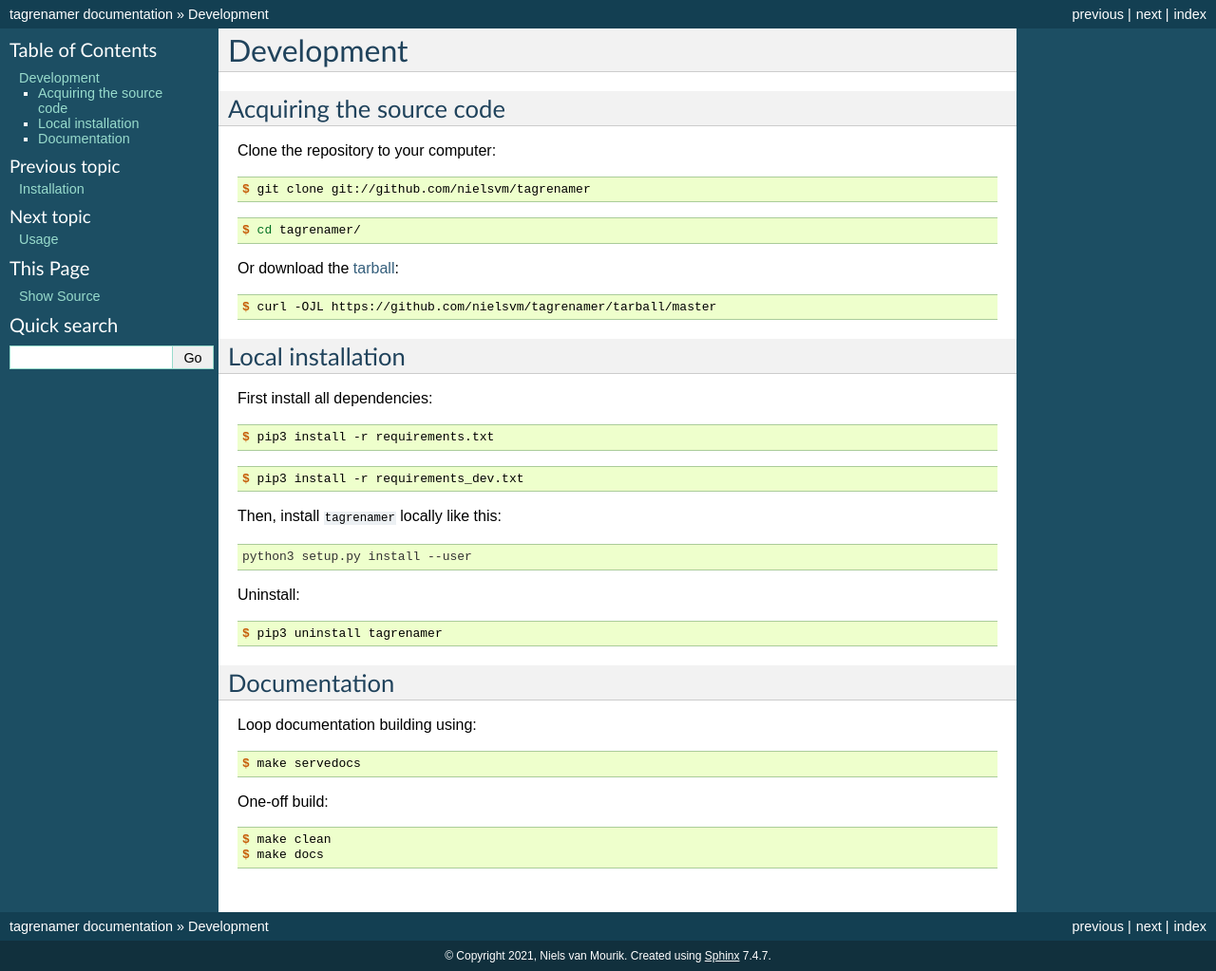
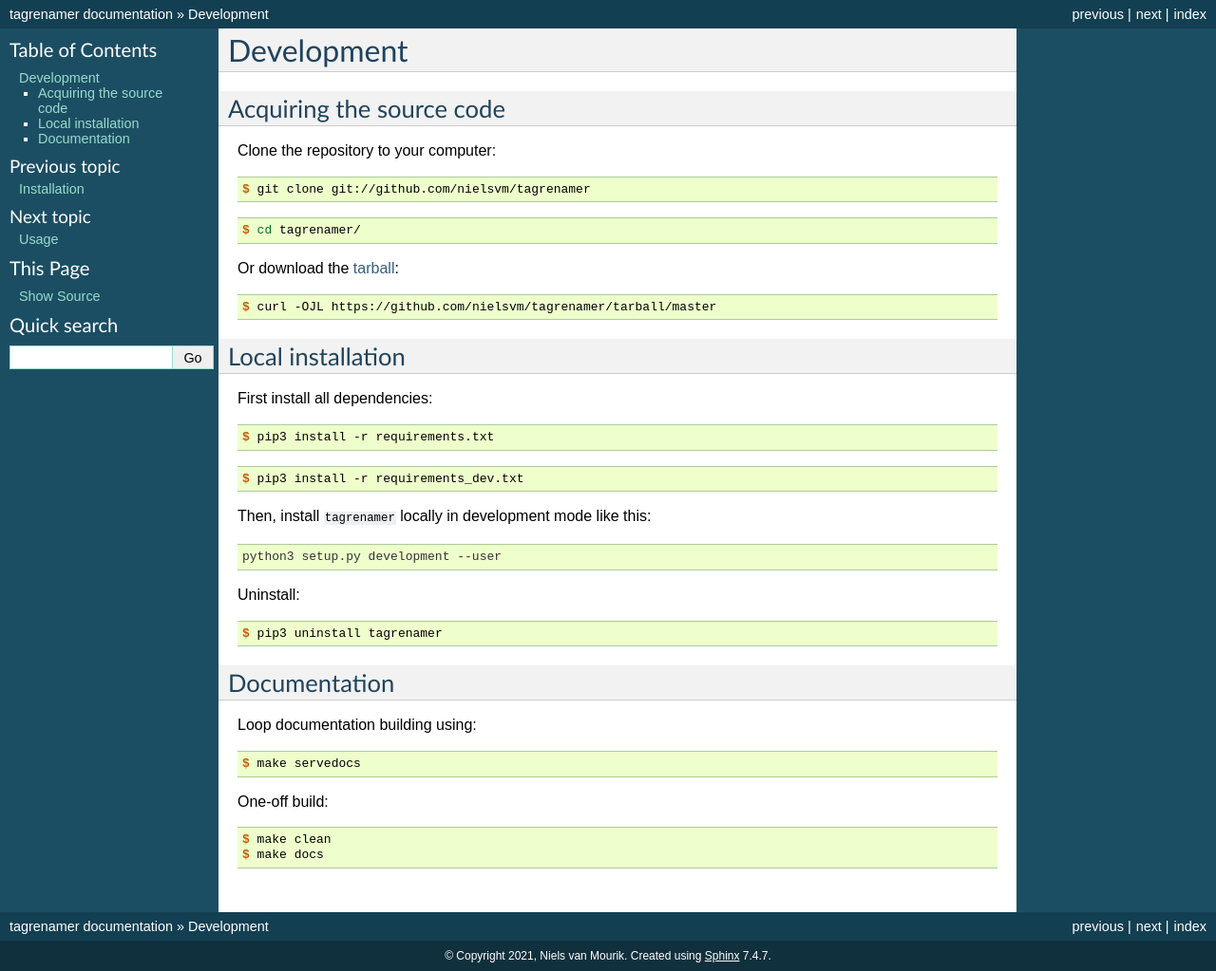
Before and after one commit to nielsvm/tagrenamer, a Sphinx documentation site: the page built from docs/development.rst, in a window 1280 px wide. Shown: the whole page at 95% size. Built offline with Sphinx 7.4.7, drawn with Linux system fonts in a browser that asks for light colours; pages that are not in the unit, such as notebooks, are missing from menus; the version number could not be read and is left out.

Commit message:
docs/development.rst

```diff
--- a/docs/development.rst
+++ b/docs/development.rst
@@ -37,12 +37,11 @@
     $ pip3 install -r requirements_dev.txt
 
 
-Then, install ``tagrenamer`` locally like this:
+Then, install ``tagrenamer`` locally in development mode like this:
 
 .. code-block:: console
 
-    python3 setup.py install --user
-
+    python3 setup.py development --user
 
 Uninstall:
 
```
